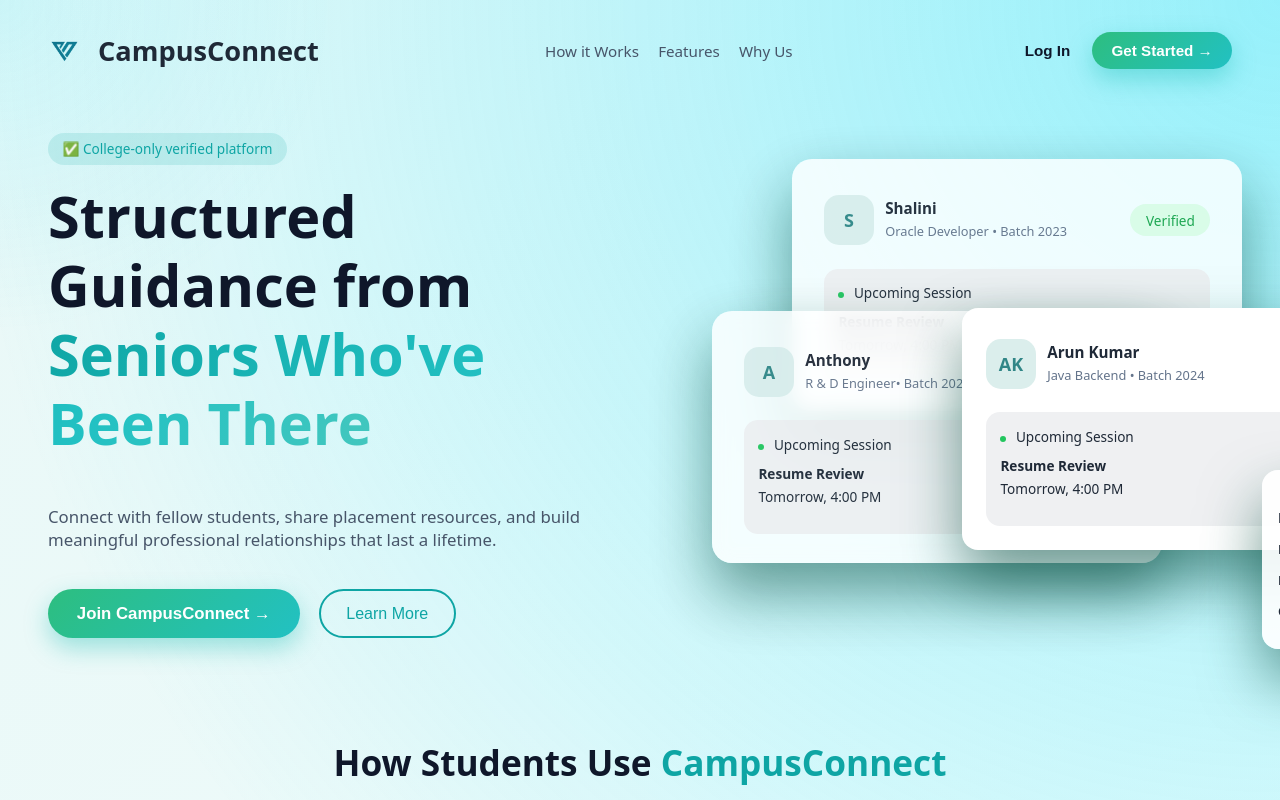
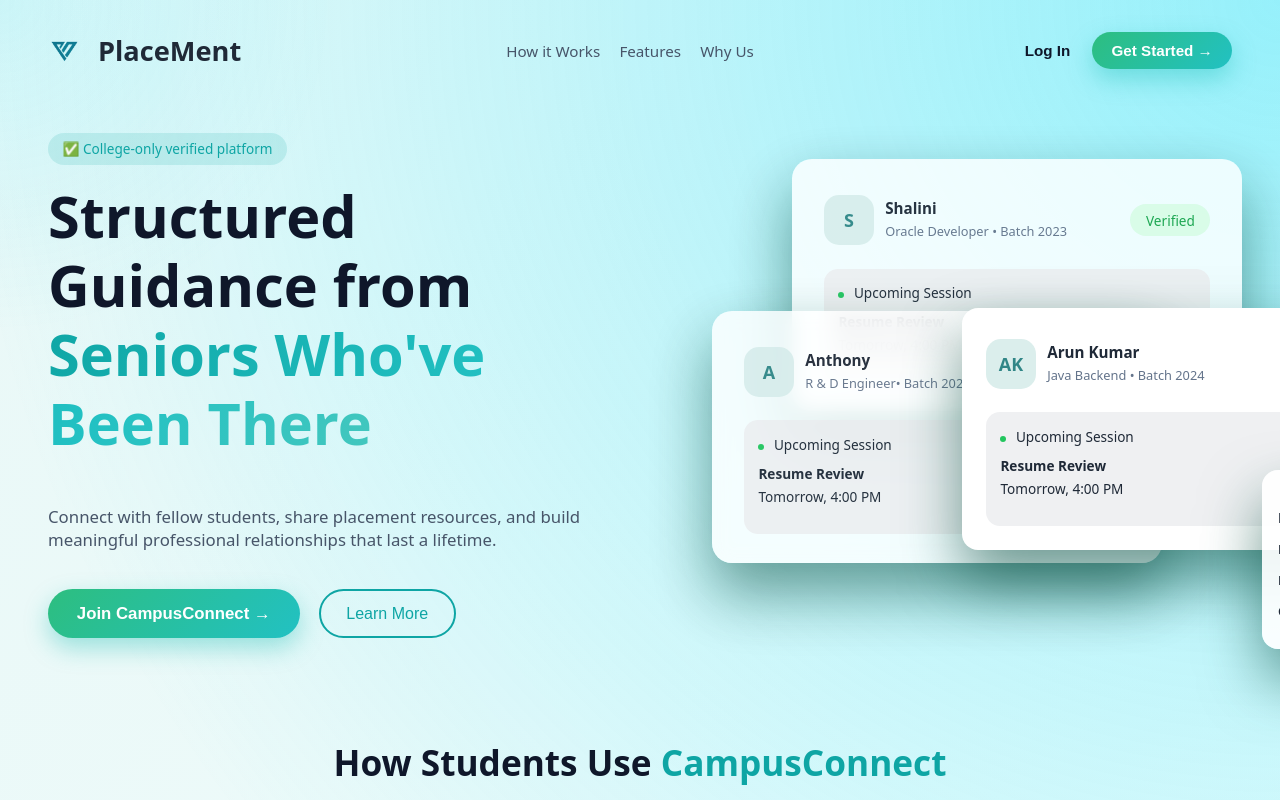
Before and after one commit to gayathri341/campus-connect, a React (Vite) app in the folder Frontend/: page / in a window 1280 px wide. Shown: the top 800 px of the page. Built offline with nearby package versions, Linux system fonts and the light colour scheme; no server answers.

Commit message:
App name was changed

```diff
--- a/Frontend/src/components/Navbar.jsx
+++ b/Frontend/src/components/Navbar.jsx
@@ -19,7 +19,7 @@ export default function Navbar() {
       <div className="nav-left">
         <div className="brand">
            <img src={logo} alt="CampusConnect" className="brand-img" />
-          <span>CampusConnect</span>
+          <span>PlaceMent</span>
         </div>
 
         <nav className="nav-links">
--- a/Frontend/src/pages/Landing.jsx
+++ b/Frontend/src/pages/Landing.jsx
@@ -28,7 +28,7 @@ export default function Landing() {
 
         <div className="logo">
         <img src={logo} alt="CampusConnect" className="logo-img" />
-          <span>CampusConnect</span>
+          <span>PlaceMent</span>
         </div>
   {/* 🔥 NEW NAV LINKS (red marked) */}
      <nav className="nav-links">
```
